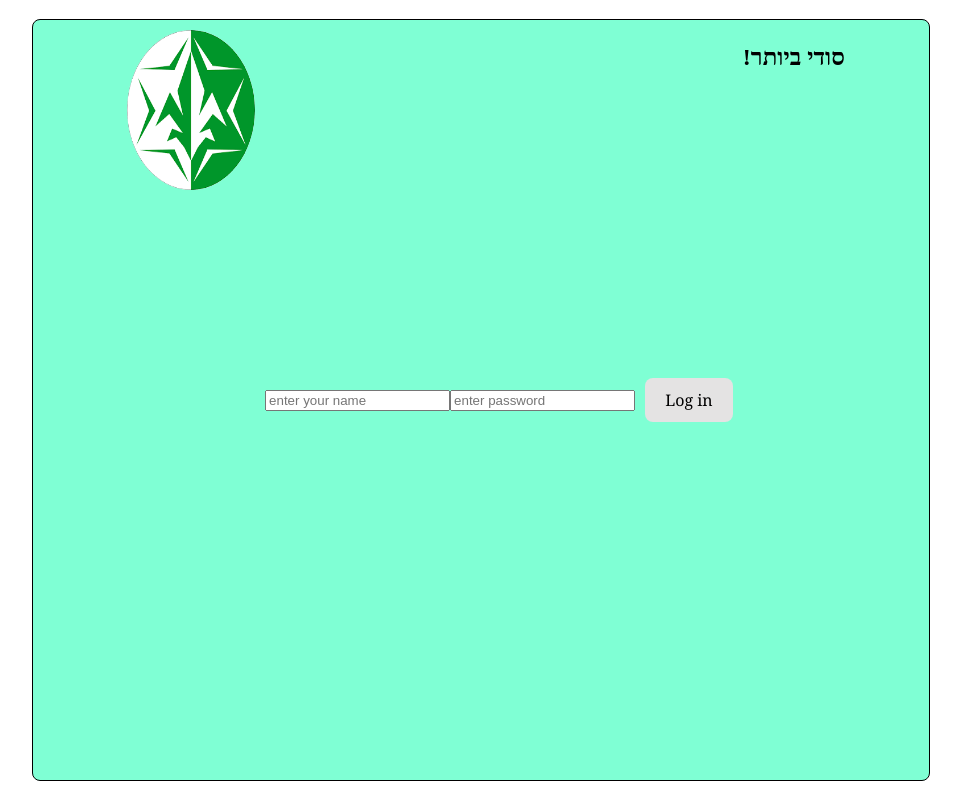
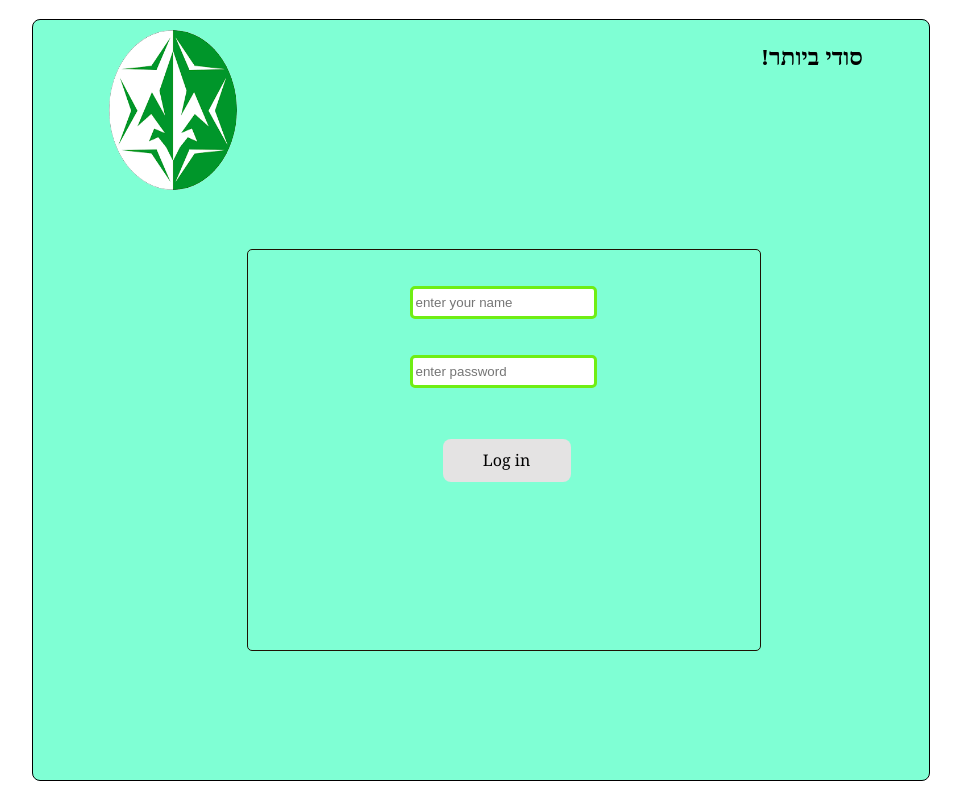
Before and after one commit to Moti7950/client_Hackathon_2025, a React (Vite) app: page / in a window 1280 px wide. Shown: the whole page, without its empty margins (159-1120 px from the left). Built offline with nearby package versions, Linux system fonts and the light colour scheme.

Commit message:
Adding design

```diff
--- a/src/App.css
+++ b/src/App.css
@@ -45,6 +45,42 @@ button:hover {
   border-color: #646cff;
 }
 
+section{
+  align-self: center;
+  margin-top: 100px;
+  border: 1px solid rgb(30, 18, 3);
+  transition: transform 1s;
+}
+
+section:hover{
+  transform: scale(1.1);
+  cursor: not-allowed;
+  border: 2px solid rgb(236, 154, 95);
+  background-color: rgb(41, 235, 245);
+}
+
+#sectionInput{
+  display: flex;
+  flex-direction: column;
+  height: 50vh;
+  width: 40vw;
+  border-radius: 5px;
+}
+
+#sectionInput input{
+  height: 25px;
+  align-self: center;
+  margin-top: 7%;
+  border: 3px solid rgb(111, 238, 20);
+  border-radius: 5px;
+}
+
+#sectionInput button{
+  margin-top: 10%;
+  width: 10vw;
+  margin-left: 38%;
+}
+
 #haman{
   height: 20vh;
   width: 10vw;
--- a/src/components/login.tsx
+++ b/src/components/login.tsx
@@ -5,10 +5,12 @@ export default function Login() {
   return (
     <>
       <main>
-        <img src="אמן.png" alt="" id="haman"/>
-        <input type="text" placeholder="enter your name" />
-        <input type="text" placeholder="enter password" />
-        <button onClick={() => navigate("/homePage")}>Log in</button>
+        <img src="אמן.png" alt="" id="haman" />
+        <section id="sectionInput">
+          <input type="text" placeholder="enter your name" />
+          <input type="text" placeholder="enter password" />
+          <button onClick={() => navigate("/homePage")}>Log in</button>
+        </section>
         <p>!סודי ביותר</p>
       </main>
     </>
```
